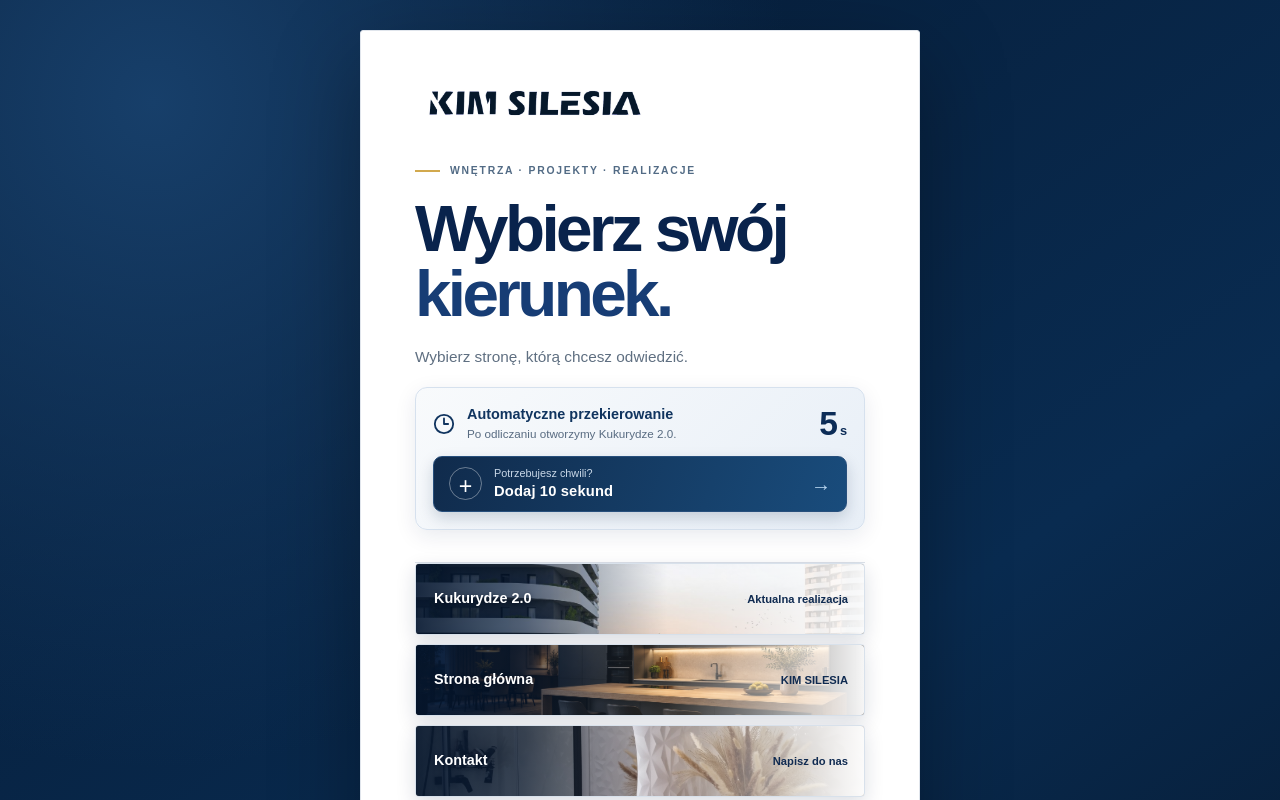
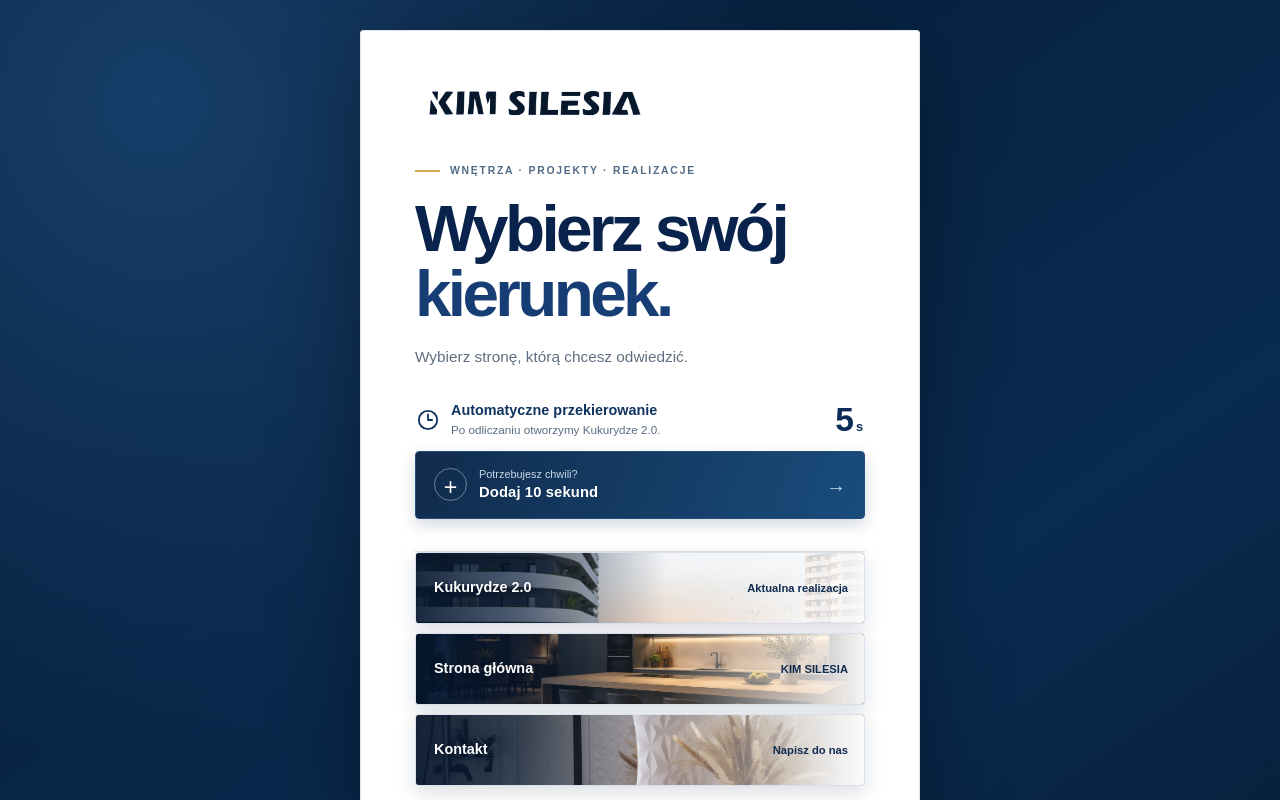
Before and after one commit to KiMsilesia/home, a Next.js app: page /home/qr in a window 1280 px wide. Shown: the top 800 px of the page. Built offline with nearby package versions, Linux system fonts and the light colour scheme; a web font is replaced by a local one.

Commit message:
Match QR extra-time button width and shape to navigation tiles

```diff
--- a/app/qr/qr-social.css
+++ b/app/qr/qr-social.css
@@ -272,3 +272,10 @@
 .qr-timer-plus{display:grid;place-items:center;width:33px;height:33px;flex:0 0 33px;border:1px solid rgba(255,255,255,.38);border-radius:50%;font-size:1.45rem;font-weight:400;color:#fff}
 .qr-timer-arrow{margin-left:auto;font-size:1.25rem;font-weight:400;color:#b9d6f0}
 @media(prefers-reduced-motion:reduce){.qr-timer-actions button{transition:none}.qr-timer-actions button:hover{transform:none}}
+
+/* Wyrównanie panelu czasu do pełnej szerokości kafelków */
+.qr-timer-panel{box-sizing:border-box!important;width:100%!important;max-width:none!important;margin-left:0!important;margin-right:0!important;padding:14px 0 0!important;background:transparent!important;border:0!important;border-radius:0!important;box-shadow:none!important}
+.qr-timer-summary{padding:0 2px 12px}
+.qr-timer-actions{width:100%!important;margin-top:0!important}
+.qr-timer-actions button{box-sizing:border-box!important;width:100%!important;min-height:68px!important;border-radius:4px!important;padding:12px 18px!important}
+@media(max-width:520px){.qr-timer-panel{padding-top:12px!important}.qr-timer-actions button{height:68px!important;min-height:68px!important;padding:10px 12px!important}}
```
